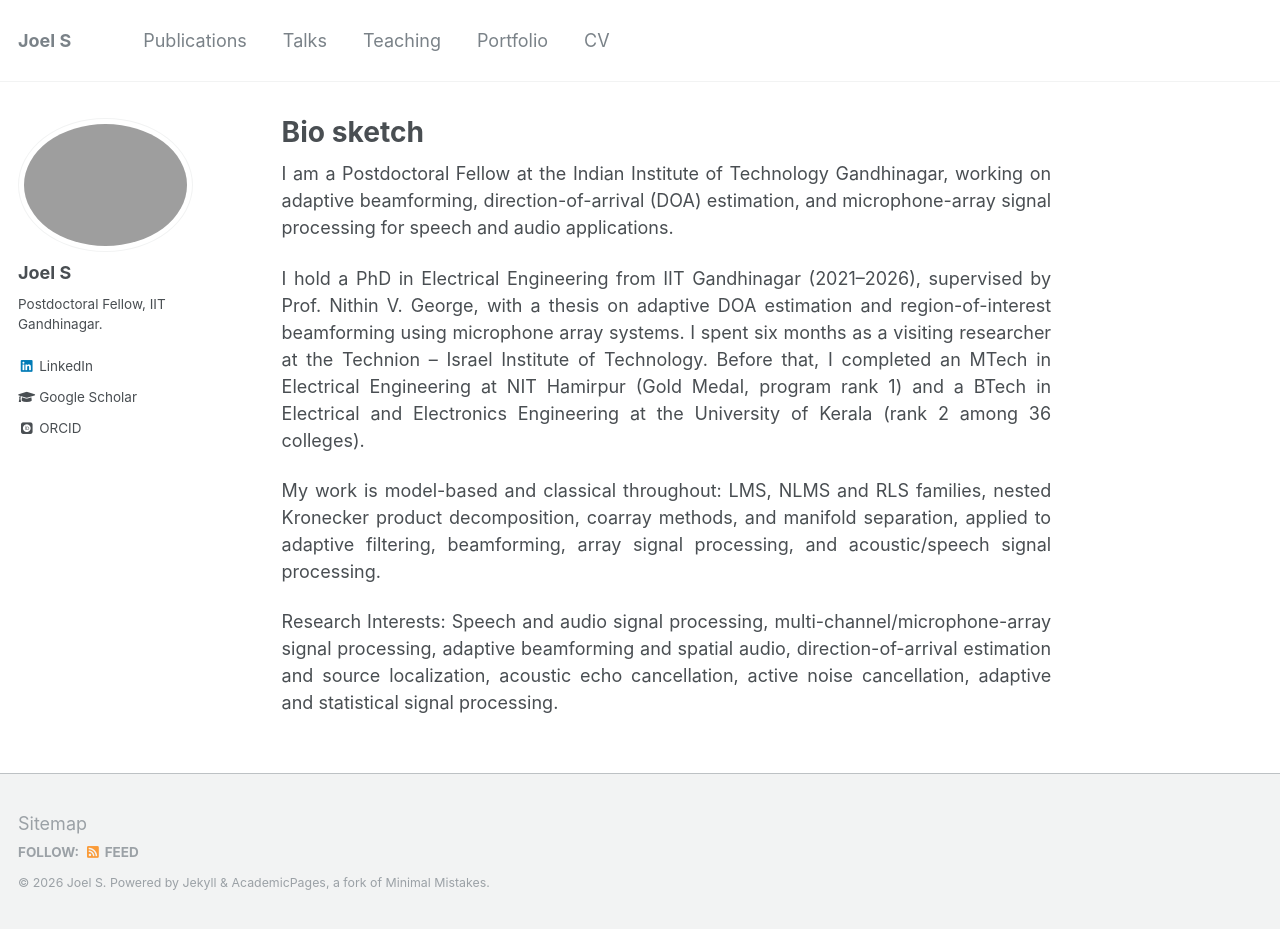
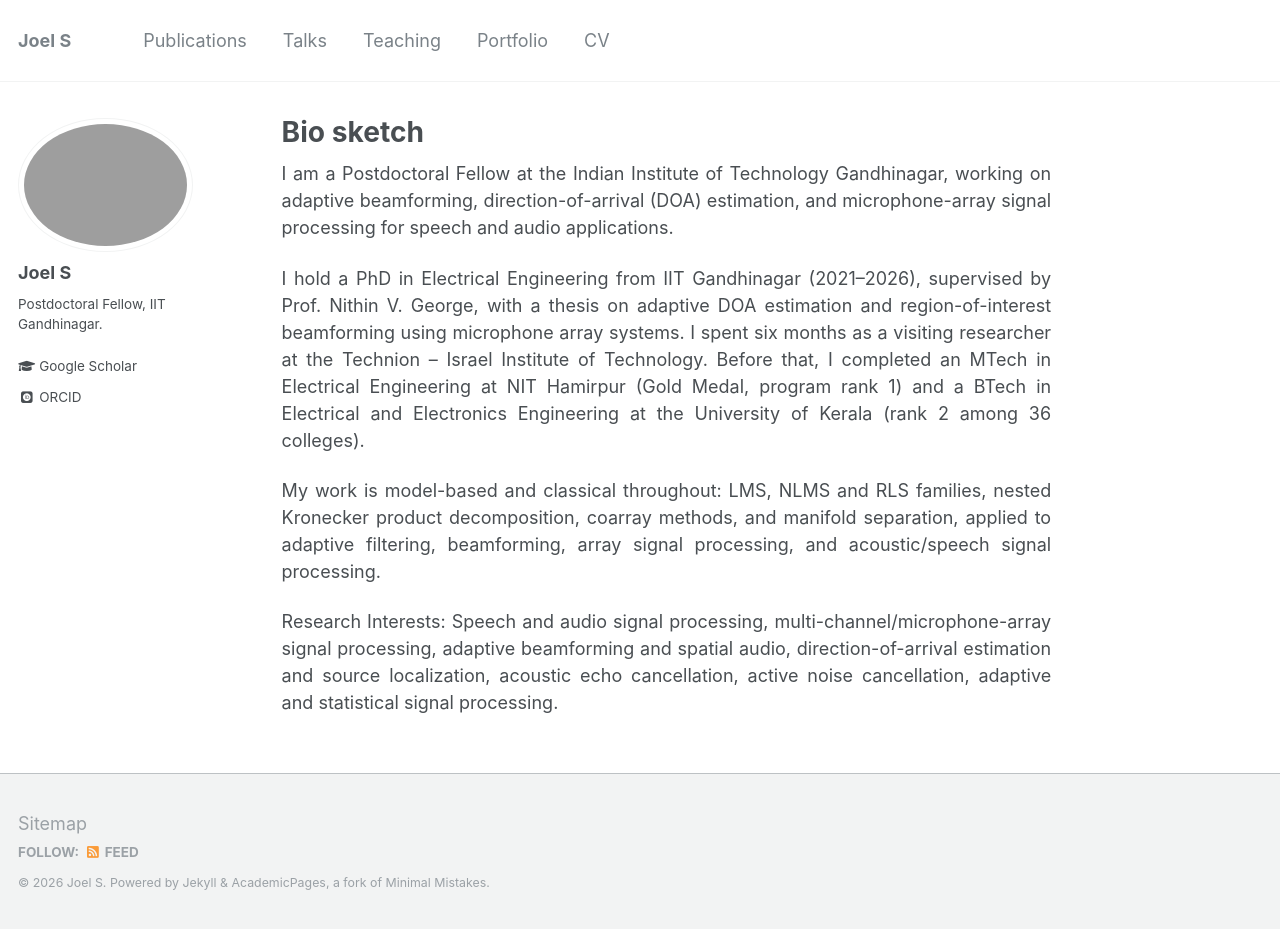
Before and after one commit to Joels1994/Joels1994.github.io, a Jekyll site: the page built from _pages/about.md, in a window 1280 px wide and 929 px high. Built offline with Jekyll 4.4.1, drawn with Linux system fonts in a browser that asks for light colours; some web fonts are replaced.

Commit message:
Remove LinkedIn link from sidebar

```diff
--- a/_config.yml
+++ b/_config.yml
@@ -102,7 +102,7 @@ author:
   instagram        :
   impactstory      : #"https://profiles.impacttory.org/u/xxxx-xxxx-xxxx-xxxx"
   lastfm           :
-  linkedin         : "joel-s-35935859"
+  # linkedin         : "joel-s-35935859"
   orcid            : "https://orcid.org/0000-0002-7632-463X"
   pinterest        :
   soundcloud       :
```
